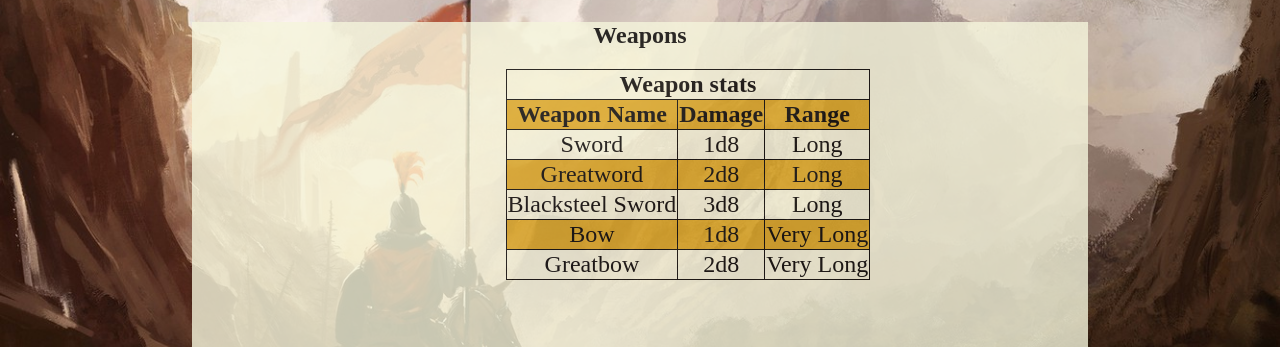
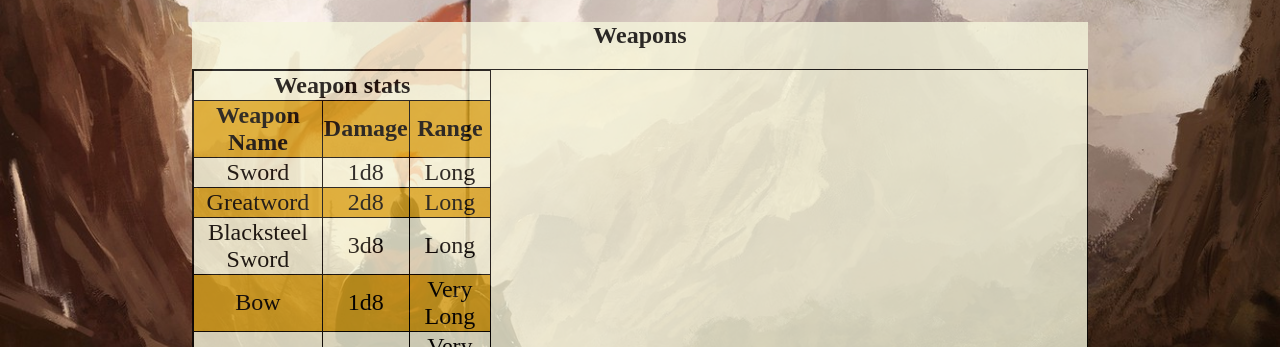
Before and after one commit to Ruffles240/A1Web1, a plain HTML site: page combat.html in a window 1280 px wide. Shown: the part 453-800 px from the top of the page. Drawn offline with Linux system fonts and the light colour scheme.

Commit message:
table change
table gets stacked, the first one

```diff
--- a/combat.html
+++ b/combat.html
@@ -8,6 +8,7 @@
     <meta name ="Description" content = "Taking Mythras RPG into the world of Westerland via violence">
 
     <link rel="stylesheet" href="styles/main.css">
+    <link rel="stylesheet" href="styles/aside.css">
 </head>
 
 <body>
@@ -35,7 +36,7 @@
     <article>
         <h1>Weapons</h1>
 
-        <table class="core table">
+        <table class="wrapper">
             <tr><th colspan="3">Weapon stats</th></tr>
             <tr><th>Weapon Name</th><th>Damage</th><th>Range</th></tr>
 
--- /dev/null
+++ b/styles/aside.css
@@ -0,0 +1,11 @@
+.wrapper
+{
+
+display: grid;
+grid-template-columns: repeat(3, 1fr);
+grid-auto-rows: minmax(100px, auto);
+}
+
+  @media screen and (max-width: 600px) {
+.aside {display:none}
+  }
```
